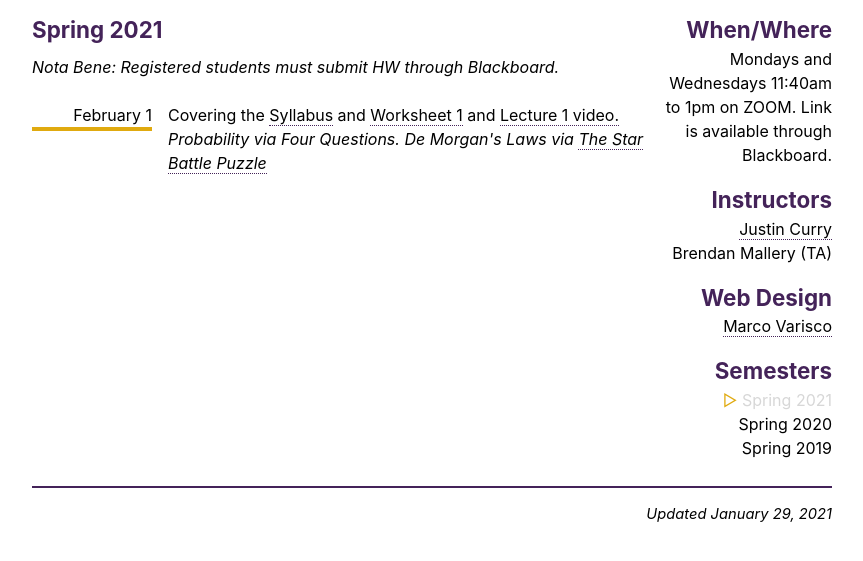
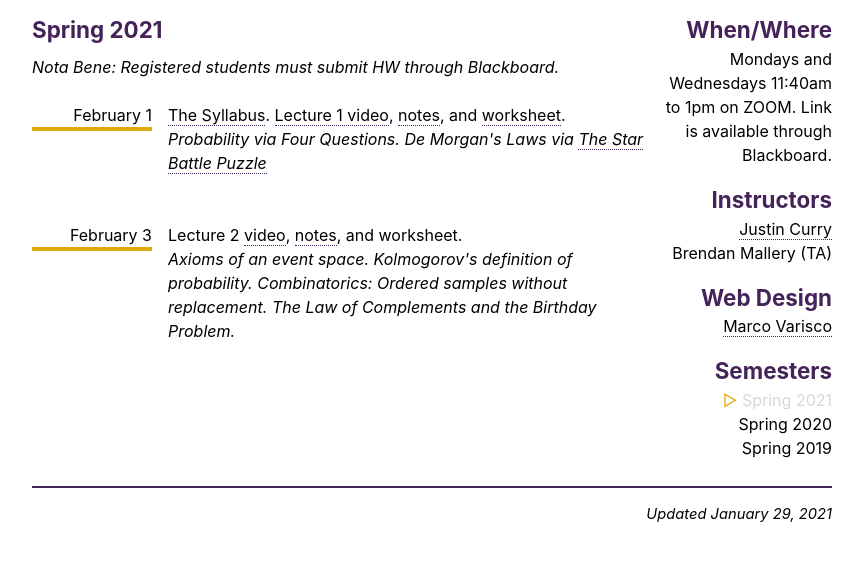
Before and after one commit to AMAT362/AMAT362.github.io, a plain HTML site: page index.html in a window 1280 px wide. Shown: the part 171-732 px from the top of the page, without its empty margins (208-1071 px from the left). Drawn offline with Linux system fonts and the light colour scheme.

Commit message:
added lecture notes and links to lec02

```diff
--- a/index.html
+++ b/index.html
@@ -76,11 +76,14 @@
   <br><br>
 
 <dt>February 1 </dt>
-<dd> Covering the <a href="syllabus/Sp21_M362_Syllabus-Cal.pdf">Syllabus</a> and <a href="worksheets/AMAT362-WS01.pdf">Worksheet 1</a> and <a href="https://youtu.be/YjMGBZnAV4Q">Lecture 1 video.</a> </dd>
+<dd> <a href="syllabus/Sp21_M362_Syllabus-Cal.pdf">The Syllabus</a>. <a href="https://youtu.be/YjMGBZnAV4Q">Lecture 1 video</a>, <a href="lectures/AMAT362-Lecture-01.pdf">notes</a>, and <a href="worksheets/AMAT362-WS01.pdf">worksheet</a>.  </dd>
   <dd> Probability via Four Questions. De Morgan's Laws via <a href="https://krazydad.com/tablet/starbattle/?kind=8x8&volumeNumber=1&bookNumber=1&puzzleNumber=1">The Star Battle Puzzle</a> </dd>
 <dd>&nbsp;</dd>
 
-
+<dt>February 3 </dt>
+<dd> Lecture 2 <a href="https://youtu.be/eT0cF1Qbqlk">video</a>, <a href="lectures/AMAT362-Lecture-02.pdf">notes</a>, and worksheet. </dd>
+<dd> Axioms of an event space. Kolmogorov's definition of probability. Combinatorics: Ordered samples without replacement. The Law of Complements and the Birthday Problem. </dd>
+<dd>&nbsp;</dd>
 
 </dl>
 
```
Also changed, not shown: 2 other files.
